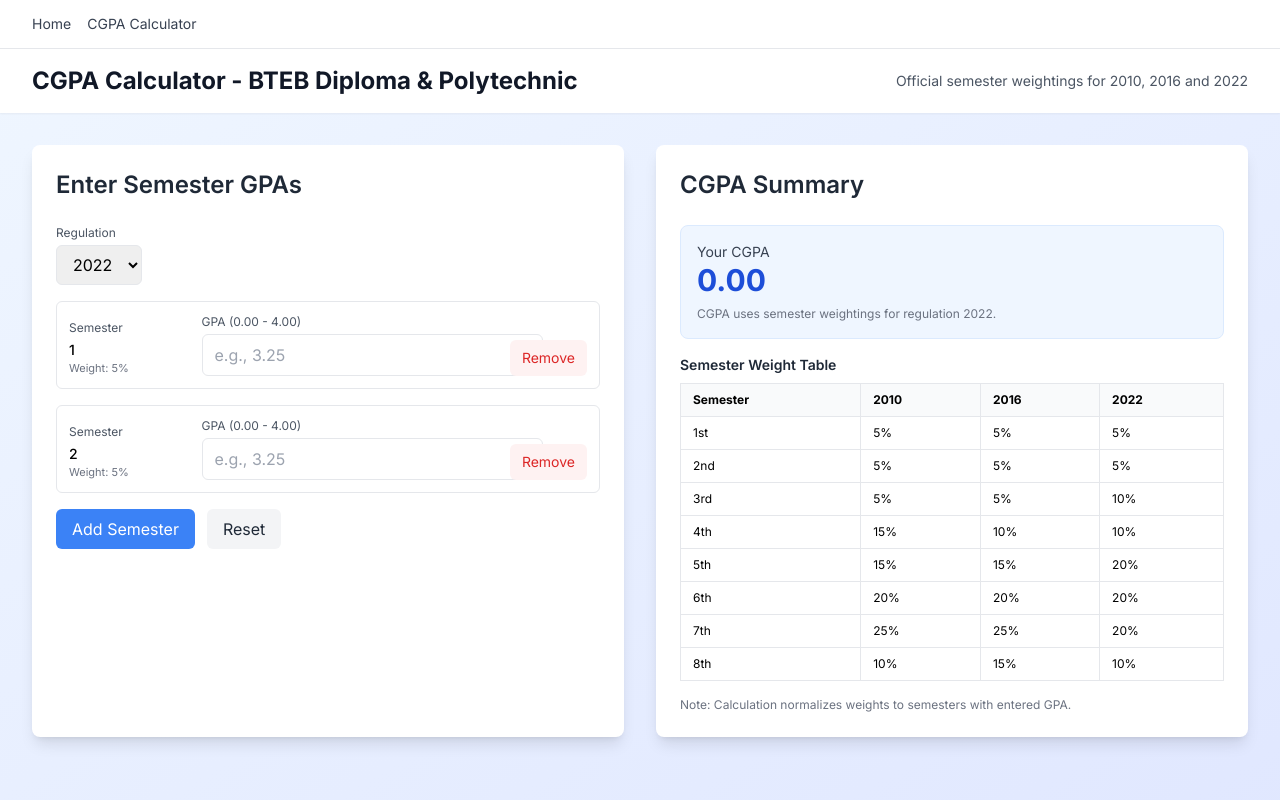
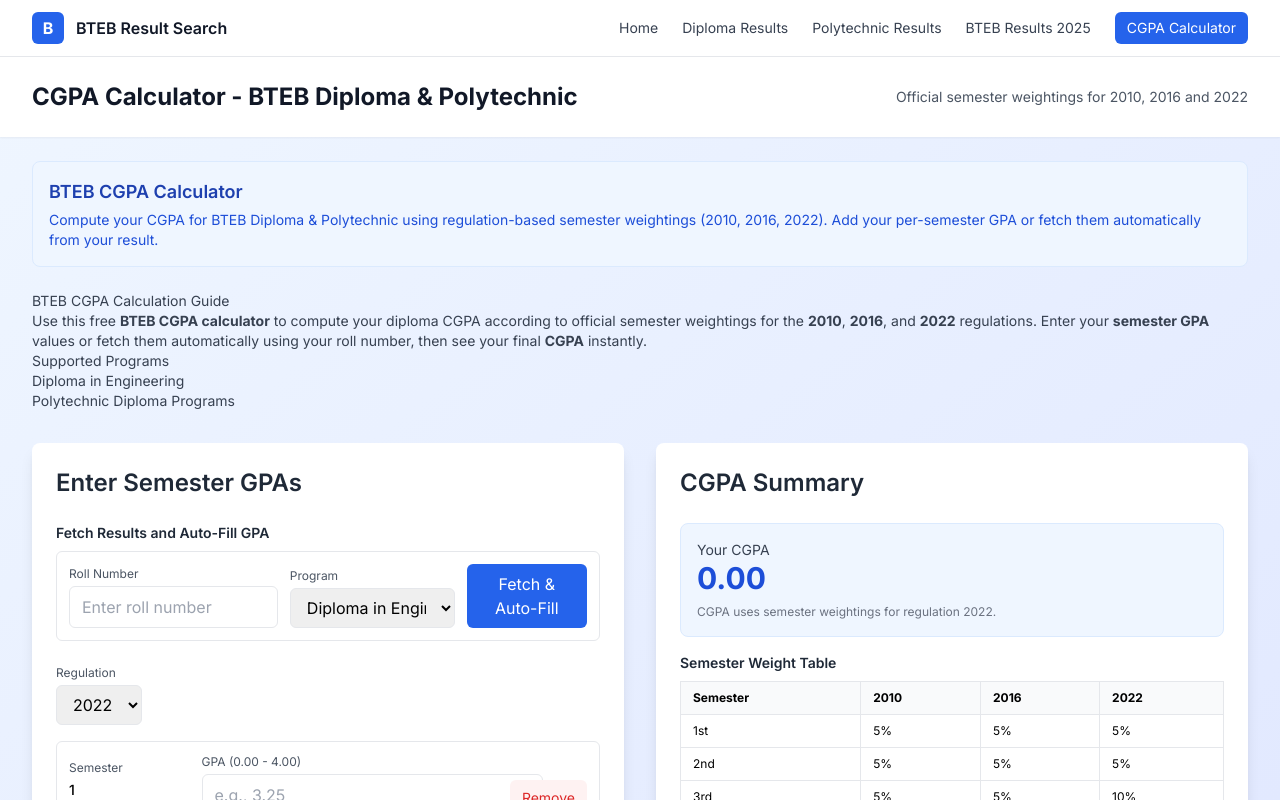
Before and after one commit to rafsaan123/new-pookie, a Next.js app: page /cgpa-calculator in a window 1280 px wide. Shown: the top 800 px of the page. Built offline with nearby package versions, Linux system fonts and the light colour scheme.

Commit message:
Improve nav UI; add CGPA page SEO content; add result fetch + auto-fill GPA on calculator

```diff
--- a/app/cgpa-calculator/Calculator.tsx
+++ b/app/cgpa-calculator/Calculator.tsx
@@ -24,6 +24,10 @@
 		{ id: crypto.randomUUID(), gpa: '' },
 		{ id: crypto.randomUUID(), gpa: '' },
 	]);
+  const [roll, setRoll] = useState('');
+  const [program, setProgram] = useState('Diploma in Engineering');
+  const [loading, setLoading] = useState(false);
+  const [fetchError, setFetchError] = useState<string | null>(null);
 
 	const cgpa = useMemo(() => {
 		const weights = REGULATION_WEIGHTS[regulation];
@@ -69,6 +73,81 @@
 			<div className="grid grid-cols-1 lg:grid-cols-2 gap-8">
 				<section className="bg-white rounded-lg shadow-lg p-6">
 					<h2 className="text-2xl font-semibold text-gray-800 mb-6">Enter Semester GPAs</h2>
+
+					<div className="mb-6">
+						<h3 className="text-sm font-semibold text-gray-800 mb-2">Fetch Results and Auto-Fill GPA</h3>
+						<form
+							onSubmit={async (e) => {
+								e.preventDefault();
+								setFetchError(null);
+								setLoading(true);
+								try {
+									const params = new URLSearchParams({ studentId: roll, regulation, program });
+									const res = await fetch('/api/data-fetch?' + params.toString());
+									if (!res.ok) {
+										const err = await res.json();
+										throw new Error(err.error || 'Failed to fetch');
+									}
+									const data = await res.json();
+									// data is StudyAidResultData shape
+									const ordered = data.semester_results
+										.slice()
+										.sort((a: any, b: any) => a.semester - b.semester);
+									const gpas: string[] = ordered.map((s: any) => {
+										const first = s.exam_results?.[0];
+										if (!first) return '';
+										return first.gpa != null ? String(first.gpa) : '';
+									});
+									const limited = gpas.slice(0, 8);
+									setSemesters((prev) => {
+										const arr = Array.from({ length: Math.min(8, Math.max(prev.length, limited.length || 2)) }).map((_, i) => ({
+											id: crypto.randomUUID(),
+											gpa: limited[i] ?? '',
+										}));
+										return arr.length ? arr : prev;
+									});
+								} catch (err: any) {
+									setFetchError(err.message || 'Failed to fetch results');
+								} finally {
+									setLoading(false);
+								}
+							}}
+							className="grid grid-cols-1 md:grid-cols-12 gap-3 items-end border rounded-md p-3 mb-2"
+						>
+							<div className="md:col-span-5">
+								<label className="block text-xs text-gray-600 mb-1">Roll Number</label>
+								<input
+									type="text"
+									value={roll}
+									onChange={(e) => setRoll(e.target.value)}
+									placeholder="Enter roll number"
+									className="w-full px-3 py-2 border rounded-md focus:outline-none focus:ring-2 focus:ring-blue-500"
+								/>
+							</div>
+							<div className="md:col-span-4">
+								<label className="block text-xs text-gray-600 mb-1">Program</label>
+								<select
+									value={program}
+									onChange={(e) => setProgram(e.target.value)}
+									className="w-full px-3 py-2 border rounded-md focus:outline-none focus:ring-2 focus:ring-blue-500"
+								>
+									<option>Diploma in Engineering</option>
+								</select>
+							</div>
+							<div className="md:col-span-3 flex md:justify-end">
+								<button
+									type="submit"
+									disabled={loading || !roll}
+									className={`px-4 py-2 rounded-md text-white ${loading ? 'bg-blue-400 cursor-not-allowed' : 'bg-blue-600 hover:bg-blue-700'}`}
+								>
+									{loading ? 'Fetching...' : 'Fetch & Auto-Fill'}
+								</button>
+							</div>
+						</form>
+						{fetchError && (
+							<p className="text-xs text-red-600">{fetchError}</p>
+						)}
+					</div>
 
 					<div className="mb-4">
 						<label className="block text-xs text-gray-600 mb-1">Regulation</label>
--- a/app/cgpa-calculator/page.tsx
+++ b/app/cgpa-calculator/page.tsx
@@ -1,5 +1,6 @@
 import type { Metadata } from 'next';
-import Calculator from './Calculator';
+import dynamic from 'next/dynamic';
+const Calculator = dynamic(() => import('./Calculator'), { ssr: false });
 
 export const metadata: Metadata = {
 	title: 'CGPA Calculator – BTEB Diploma & Polytechnic (2010/2016/2022)',
@@ -20,12 +21,34 @@
 		<div className="min-h-screen bg-gradient-to-br from-blue-50 to-indigo-100">
 			<header className="bg-white shadow-sm">
 				<div className="max-w-7xl mx-auto px-4 sm:px-6 lg:px-8">
-					<div className="flex justify-between items-center py-4">
+					<div className="flex justify-between items-center py-6">
 						<h1 className="text-2xl font-bold text-gray-900">CGPA Calculator - BTEB Diploma & Polytechnic</h1>
 						<span className="text-sm text-gray-600">Official semester weightings for 2010, 2016 and 2022</span>
 					</div>
 				</div>
 			</header>
+			<section className="max-w-7xl mx-auto px-4 sm:px-6 lg:px-8 mt-6">
+				<div className="bg-blue-50 border border-blue-100 rounded-lg p-4">
+					<h2 className="text-lg font-semibold text-blue-800">BTEB CGPA Calculator</h2>
+					<p className="text-sm text-blue-700 mt-1">Compute your CGPA for BTEB Diploma & Polytechnic using regulation-based semester weightings (2010, 2016, 2022). Add your per-semester GPA or fetch them automatically from your result.</p>
+				</div>
+			</section>
+			<section className="max-w-7xl mx-auto px-4 sm:px-6 lg:px-8 mt-6">
+				<div className="prose max-w-none text-gray-700 text-sm">
+					<h2>BTEB CGPA Calculation Guide</h2>
+					<p>
+						Use this free <strong>BTEB CGPA calculator</strong> to compute your diploma CGPA according to official
+						semester weightings for the <strong>2010</strong>, <strong>2016</strong>, and <strong>2022</strong> regulations.
+						Enter your <strong>semester GPA</strong> values or fetch them automatically using your roll number, then
+						see your final <strong>CGPA</strong> instantly.
+					</p>
+					<h3>Supported Programs</h3>
+					<ul>
+						<li>Diploma in Engineering</li>
+						<li>Polytechnic Diploma Programs</li>
+					</ul>
+				</div>
+			</section>
 			<Calculator />
 		</div>
 	);
--- a/app/layout.tsx
+++ b/app/layout.tsx
@@ -179,12 +179,19 @@
       </head>
       <body className={inter.className}>
         <GoogleAnalytics />
-        <nav className="bg-white border-b">
+        <nav className="bg-white/90 backdrop-blur border-b sticky top-0 z-40">
           <div className="max-w-7xl mx-auto px-4 sm:px-6 lg:px-8">
-            <div className="flex items-center justify-between h-12">
-              <div className="flex items-center gap-4 text-sm">
+            <div className="flex items-center justify-between h-14">
+              <div className="flex items-center gap-3">
+                <div className="w-8 h-8 rounded-md bg-blue-600 text-white flex items-center justify-center font-bold">B</div>
+                <a href="/" className="text-gray-900 font-semibold hover:text-blue-600">BTEB Result Search</a>
+              </div>
+              <div className="hidden md:flex items-center gap-6 text-sm">
                 <a href="/" className="text-gray-700 hover:text-blue-600">Home</a>
-                <a href="/cgpa-calculator" className="text-gray-700 hover:text-blue-600">CGPA Calculator</a>
+                <a href="/diploma-result-check" className="text-gray-700 hover:text-blue-600">Diploma Results</a>
+                <a href="/polytechnic-result-check" className="text-gray-700 hover:text-blue-600">Polytechnic Results</a>
+                <a href="/bteb-results-2025" className="text-gray-700 hover:text-blue-600">BTEB Results 2025</a>
+                <a href="/cgpa-calculator" className="text-white bg-blue-600 hover:bg-blue-700 px-3 py-1.5 rounded-md">CGPA Calculator</a>
               </div>
             </div>
           </div>
```
